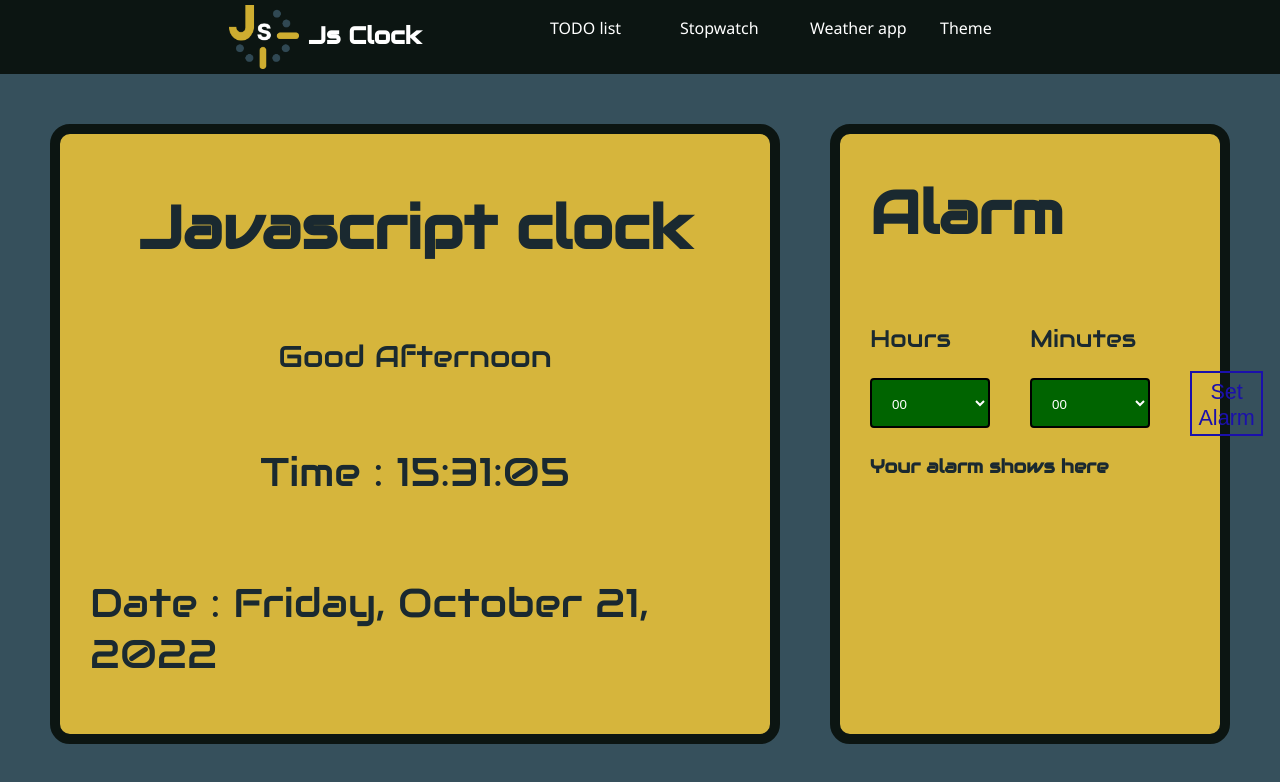
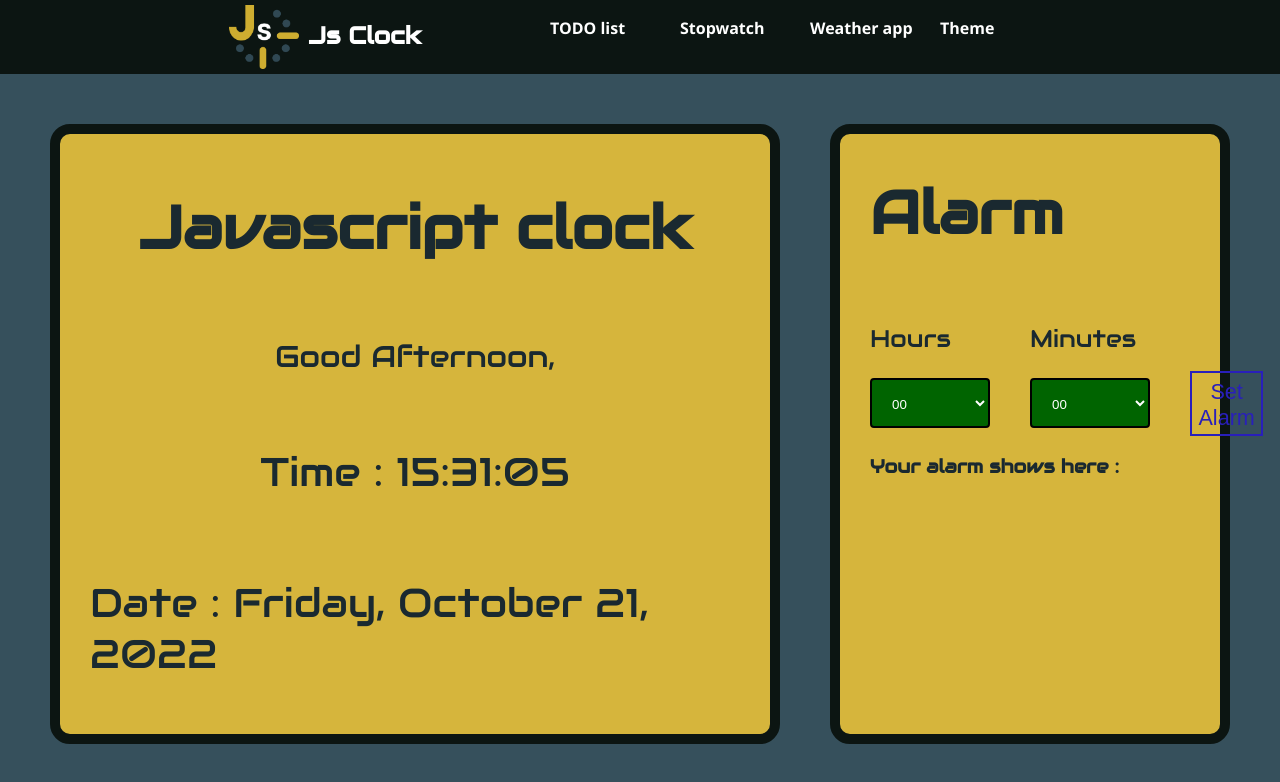
Before and after one commit to codemaniac-sahil/javascript-clock, a plain HTML site: page index.html in a window 1280 px wide. Drawn offline with Linux system fonts and the light colour scheme; a web font is replaced by a local one.

Commit message:
create changes (#32)
Alarm button, Text, Todo list

```diff
--- a/index.html
+++ b/index.html
@@ -17,11 +17,11 @@
             <h2>Js Clock</h2>
         </a>
         <ul class="navlinks">
-            <li><a href="https://angry-hodgkin-eb3dce.netlify.app/">TODO list</a></li>
-            <li><a href="https://quizzical-goldstine-706e61.netlify.app/">Stopwatch</a></li>
-            <li><a href="https://elegant-hawking-69bc75.netlify.app/">Weather app</a></li>
+            <li><a href="https://angry-hodgkin-eb3dce.netlify.app/"><b>TODO list</a></li></b>
+            <li><a href="https://quizzical-goldstine-706e61.netlify.app/"><b>Stopwatch</a></li></b>
+            <li><a href="https://elegant-hawking-69bc75.netlify.app/"><b>Weather app</a></li></b>
             <!-- Added Theme Option -->
-            <li class="theme"><a href="#">Theme</a></li>
+            <li class="theme"><a href="#"><b>Theme</a></li></b>
         </ul>
         <!-- Added New Theme Box -->
         <div class="theme_box">
@@ -36,7 +36,7 @@
     <div class="main">
         <div class="container">
             <h1>Javascript clock</h1>
-            <p>Good<span id="time"></span></p>
+            <p>Good<span id="time"></span>,</p>
             <p id="timep">Time : <span id="clock"></span></p>
             <p id="timep">Date : <span id="day"></span></p>
         </div>
@@ -51,7 +51,7 @@
                 </div>
                 <button id="setAlarm">Set Alarm</button>
             </div>
-            <h3 class="para">Your alarm shows here</h3>
+            <h3 class="para">Your alarm shows here : </h3>
         </div>
     </div>
     <script src="js/script.js"></script>
--- a/styles/style.css
+++ b/styles/style.css
@@ -149,21 +149,21 @@ a {
      height: 65px;
      width: 300px;
      margin-top: 80px;
-    color:#1b10ac;
+    color:#291fbb;
     border:2px solid;
     font-size:0.9em;
     transition:color 0.25s, background-color 0.25s,box-shadow 0.25s,transform 0.25s, border-color 0.25s;
 }
 #setAlarm:hover{
-     border-color:#dc650a;
+     border-color:rgb(232, 21, 21);
      padding: 0.3em;
      height: 65px;
      width: 3000px;
      margin-top: 80px;
      font-size: 0.9em;
-    color:rgb(195, 10, 10);
-    background-color: #05bad6;
-    box-shadow:0 0.5em 0.5em -0.4em #e44e0e;
+    color:rgb(232, 21, 21);
+    background-color: #000607;
+    box-shadow:0 0.5em 0.5em -0.4em rgb(232, 21, 21);
     transform:translateY(-0.1em);
     cursor:pointer;
 }
```
Also changed, not shown: Todo_list/Todo.html (+1 -1 lines).
